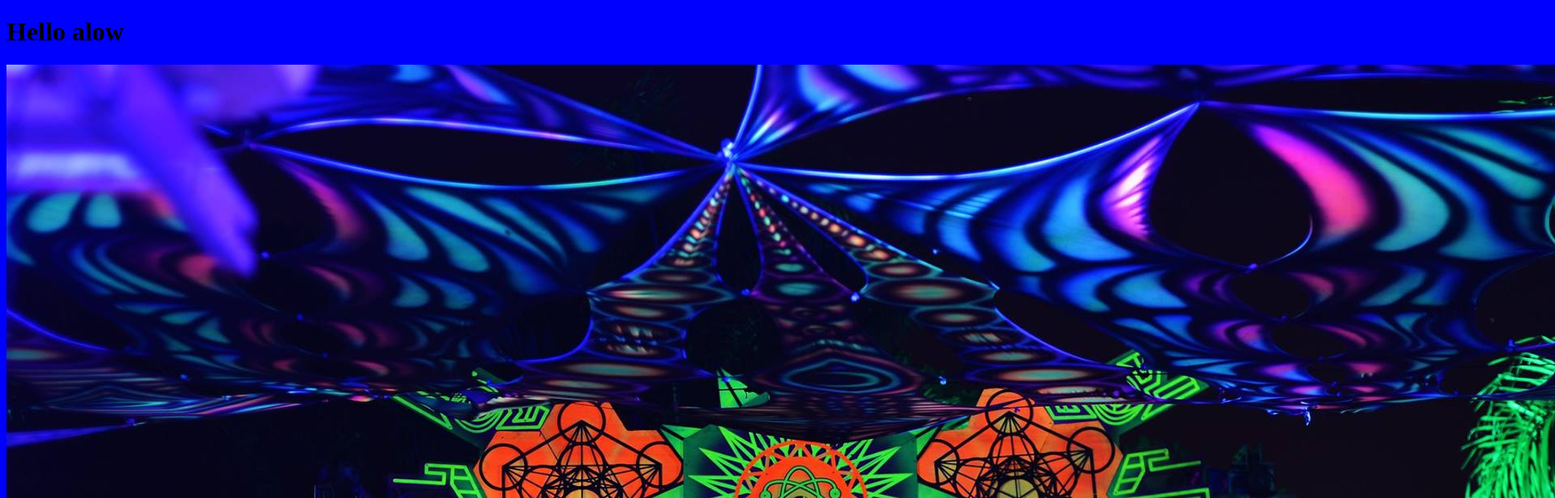
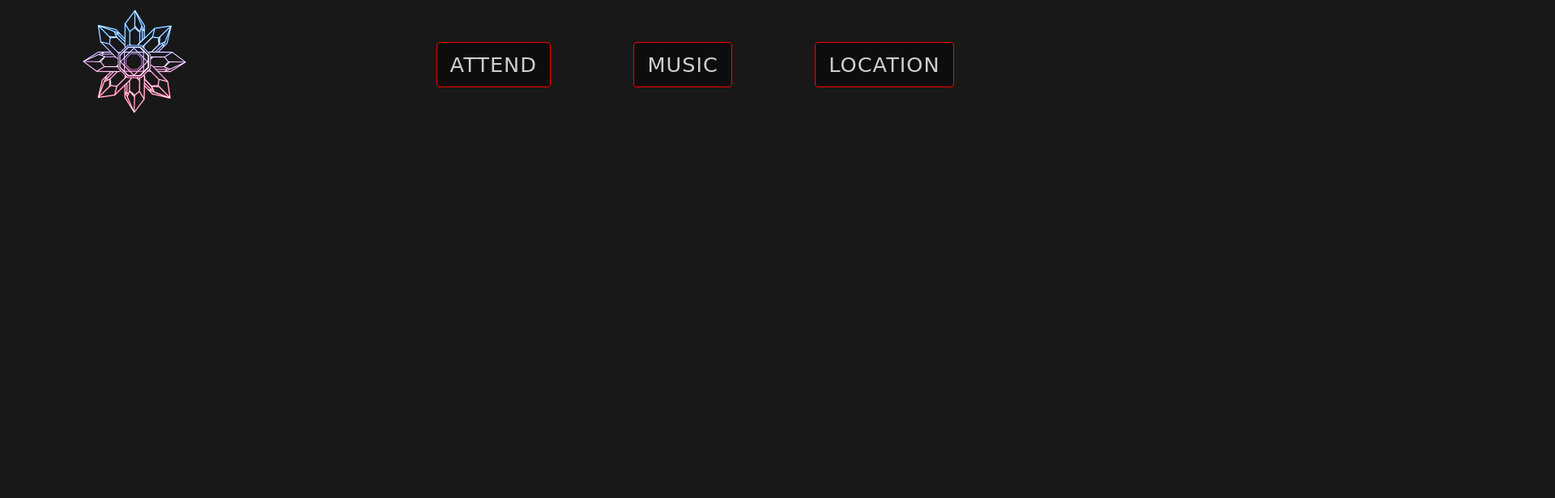
Before and after one commit to histereogenik/my_birthday_party, a website built with Parcel: page src/index.html in a window 1280 px wide. Shown: the top 616 px of the page at 81% size, 1920 px wide, since content can reach past the window. Built offline with nearby package versions, Linux system fonts and the light colour scheme; a web font is replaced by a local one.

Commit message:
creating the header - WIP

```diff
--- a/src/index.html
+++ b/src/index.html
@@ -4,12 +4,32 @@
     <meta charset="UTF-8">
     <meta http-equiv="X-UA-Compatible" content="IE=edge">
     <meta name="viewport" content="width=device-width, initial-scale=1.0">
-    <title>Document</title>
+    <title>Histereogenik's B-Day Party</title>
+    <link rel="preconnect" href="https://fonts.googleapis.com">
+    <link rel="preconnect" href="https://fonts.gstatic.com" crossorigin>
+    <link href="https://fonts.googleapis.com/css2?family=Bruno+Ace&display=swap" rel="stylesheet">
     <link rel="stylesheet" href="styles/main.scss">
 </head>
 <body>
-    <h1>Hello alow</h1>
-    <img src="./images/quantum_nataraj.jpg" alt="party">
+    <header class="header">
+        <div class="container">
+            <h1>
+                <img class="header__logo" src="./images/Symbol_Histereogenik_1.ico" alt="Histereogenik">
+            </h1>
+            <ul class="header__links">
+                <li class="header__links__item">
+                    <a href="#" class="button">Attend</a>
+                </li>
+                <li class="header__links__item">
+                    <a href="#" class="button">Music</a>
+                </li>
+                <li class="header__links__item">
+                    <a href="#" class="button">Location</a>
+                </li>
+            </ul>
+        </div>
+    </header>
+
     <script src="./scripts/main.js"></script>
 </body>
 </html>
--- /dev/null
+++ b/src/styles/_header.scss
@@ -0,0 +1,19 @@
+.header {
+    .container {
+        display: flex;
+        align-items: center;
+        justify-content: space-between;
+        padding: 12px 8vw;
+    }
+
+    &__logo {
+        width: 10vw;
+        min-width: 120px;
+        max-width: 280px;
+    }
+
+    &__links {
+        display: flex;
+        gap: 8vw;
+    }
+}
--- /dev/null
+++ b/src/styles/_variables.scss
@@ -0,0 +1,3 @@
+$bgColor: #181818;
+$textColorPrime: #fff;
+$textColorSecondary: #CFCFCF;
--- /dev/null
+++ b/src/styles/components/_buttons.scss
@@ -0,0 +1,15 @@
+@use '../variables';
+
+.button {
+    width: 100%;
+    height: 8vh;
+    color: variables.$textColorSecondary;
+    background-color: #00000077;
+    font-size: clamp(14px, 2vw, 28px);
+    text-transform: uppercase;
+    letter-spacing: 1px;
+    text-decoration: none;
+    padding: 12px 16px;
+    border: 1px solid red;
+    border-radius: 4px;
+}
--- a/src/styles/main.scss
+++ b/src/styles/main.scss
@@ -1,3 +1,16 @@
+@use 'variables';
+@use 'header';
+@use 'components/buttons';
+
+* {
+    margin: 0;
+    padding: 0;
+    box-sizing: border-box;
+    list-style: none;
+    color: variables.$textColorPrime;
+    font-family: 'Bruno Ace', cursive;
+}
+
 body {
-    background-color: blue;
+    background-color: variables.$bgColor;
 }
```
Also changed, not shown: src/images/Histereogenik_Logo3_PB_1.png (added), src/images/Symbol_Histereogenik_1.ico (added), src/images/Symbol_Histereogenik_2.ico (added), 1 other file.
